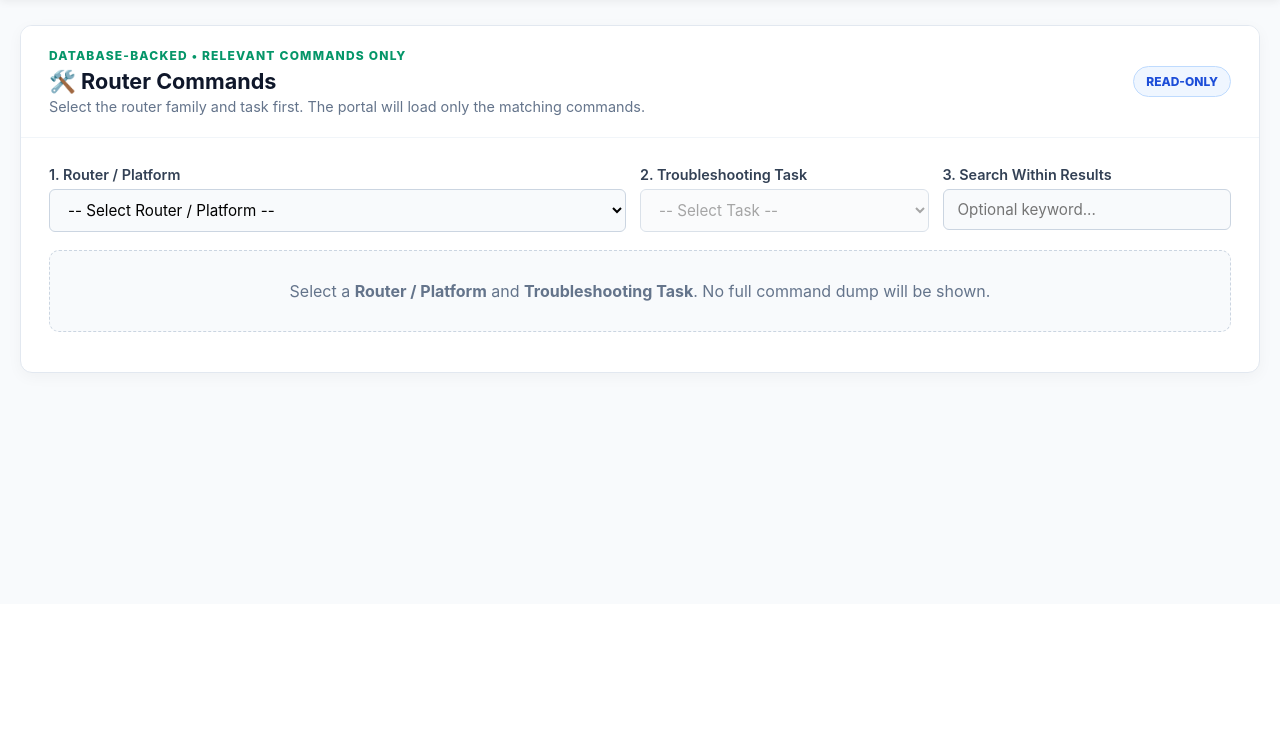
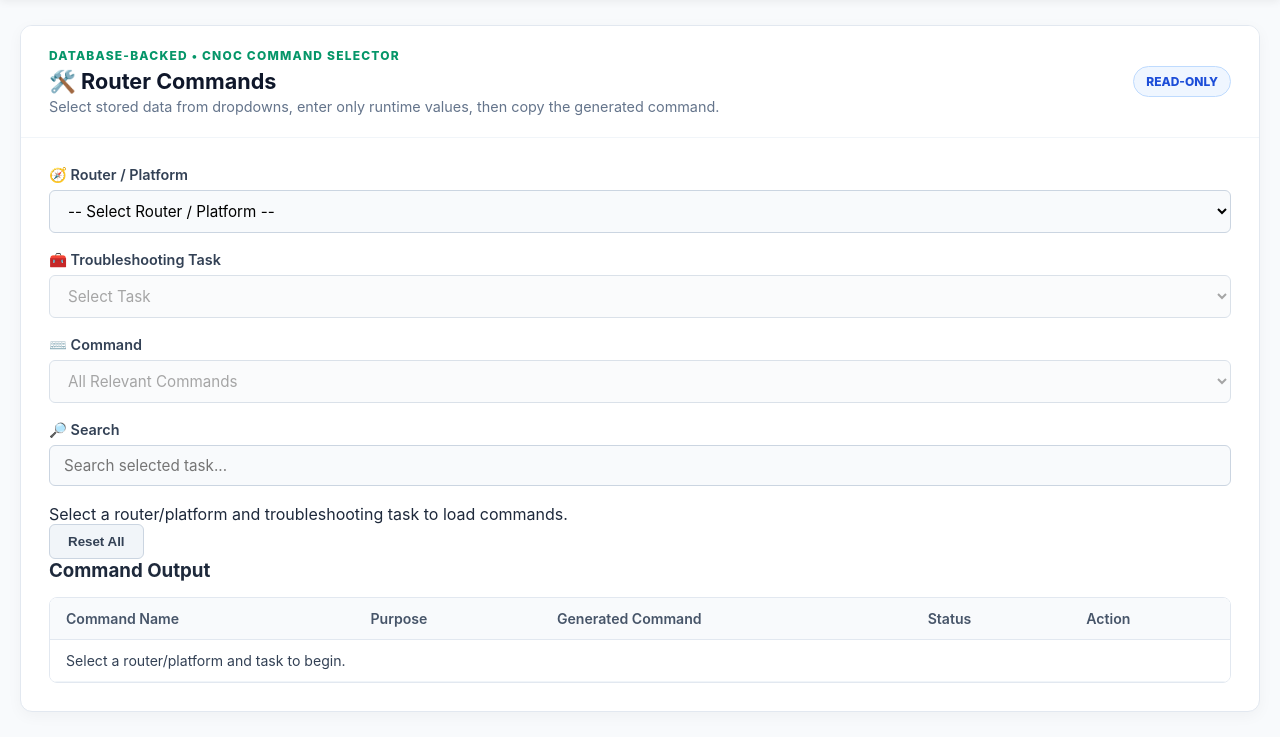
Before and after one commit to itsnasiralii/smartportal, a PHP site: page / in a window 1280 px wide, after a click on "🛠️ Router Commands". Shown: the part 196-933 px from the top of the page. Before the commit the page ends 571 px from the top, so only its background shows below. Run offline with PHP 8.4, Linux system fonts and the light colour scheme; the visitor is signed in with stand-in values (Sample User, id 1); data that the repository does not hold is empty.

Commit message:
Redesign Router Commands with NMS-style filter grid

```diff
--- a/console_panels.php
+++ b/console_panels.php
@@ -821,59 +821,119 @@
 
 <?php if (has_feature_access('router')): ?>
 <div id="tab-router" class="tab-content <?= ($active_tab_id ?? '') === 'tab-router' ? 'active' : '' ?>">
- <div class="panel-card">
+ <div class="panel-card router-shell">
   <div class="panel-header router-command-header">
    <div>
-    <div class="router-eyebrow">Database-backed • Relevant commands only</div>
+    <div class="router-eyebrow">Database-backed • CNOC command selector</div>
     <h2>🛠️ Router Commands</h2>
-    <p>Select the router family and task first. The portal will load only the matching commands.</p>
+    <p>Select stored data from dropdowns, enter only runtime values, then copy the generated command.</p>
    </div>
    <div class="router-readonly-badge">READ-ONLY</div>
   </div>
+
   <div class="panel-body">
-   <div class="router-command-toolbar">
+   <div class="router-filter-box">
+    <div class="router-filter-grid">
      <div class="form-group">
-     <label for="router-platform-filter">1. Router / Platform</label>
+      <label for="router-platform-filter">🧭 Router / Platform</label>
       <select id="router-platform-filter" onchange="handleRouterPlatformChange()">
-      <option value="">-- Select Router / Platform --</option>
+       <option value="">Select Router / Platform</option>
       </select>
      </div>
+
      <div class="form-group">
-     <label for="router-category-filter">2. Troubleshooting Task</label>
+      <label for="router-category-filter">🧰 Troubleshooting Task</label>
       <select id="router-category-filter" onchange="handleRouterCategoryChange()" disabled>
-      <option value="">-- Select Task --</option>
+       <option value="">Select Task</option>
       </select>
      </div>
+
      <div class="form-group">
-     <label for="router-command-filter">3. Search Within Results</label>
-     <input id="router-command-filter" type="search" placeholder="Optional keyword..." oninput="queueRouterCommandSearch()" disabled>
+      <label for="router-command-select">⌨️ Command</label>
+      <select id="router-command-select" onchange="handleRouterCommandSelection()" disabled>
+       <option value="">All Relevant Commands</option>
+      </select>
+     </div>
+
+     <div class="form-group">
+      <label for="router-command-filter">🔎 Search</label>
+      <input id="router-command-filter" type="search" placeholder="Search selected task..." oninput="queueRouterCommandSearch()" disabled>
+     </div>
+
+     <div class="form-group" data-router-var="vlan" hidden>
+      <label for="router-vlan">🔢 VLAN ID</label>
+      <input id="router-vlan" placeholder="e.g. 846" oninput="renderRouterCommands()">
+     </div>
+
+     <div class="form-group" data-router-var="trunk" hidden>
+      <label for="router-trunk">🔗 Eth-Trunk</label>
+      <input id="router-trunk" placeholder="e.g. 31" oninput="renderRouterCommands()">
+     </div>
+
+     <div class="form-group" data-router-var="ip" hidden>
+      <label for="router-ip">🌐 Destination IP</label>
+      <input id="router-ip" placeholder="e.g. 192.0.2.10" oninput="renderRouterCommands()">
+     </div>
+
+     <div class="form-group" data-router-var="vrf" hidden>
+      <label for="router-vrf">🧩 VPN / VRF</label>
+      <input id="router-vrf" placeholder="e.g. CUSTOMER_VRF" oninput="renderRouterCommands()">
+     </div>
+
+     <div class="form-group" data-router-var="peer_ip" hidden>
+      <label for="router-peer-ip">📡 BGP Peer IP</label>
+      <input id="router-peer-ip" placeholder="e.g. 192.0.2.2" oninput="renderRouterCommands()">
+     </div>
+
+     <div class="form-group" data-router-var="search" hidden>
+      <label for="router-config-search">🔍 Config Search Text</label>
+      <input id="router-config-search" placeholder="VLAN / IP / keyword" oninput="renderRouterCommands()">
+     </div>
+
+     <div class="form-group" data-router-var="policy" hidden>
+      <label for="router-policy">🛡️ Route Policy</label>
+      <input id="router-policy" placeholder="e.g. CUSTOMER_IMPORT" oninput="renderRouterCommands()">
+     </div>
+
+     <div class="form-group" data-router-var="prefix" hidden>
+      <label for="router-prefix">📚 IP Prefix List</label>
+      <input id="router-prefix" placeholder="e.g. CUSTOMER_PREFIX" oninput="renderRouterCommands()">
      </div>
     </div>
 
-   <div id="router-selection-hint" class="router-empty-state">
-    Select a <strong>Router / Platform</strong> and <strong>Troubleshooting Task</strong>. No full command dump will be shown.
-   </div>
-
-   <div id="router-variable-panel" class="router-variable-panel" hidden>
-    <div class="router-variable-title">
-     <div><strong>Required Command Variables</strong><small>Only fields needed by the selected commands are shown.</small></div>
-     <button type="button" class="btn-secondary" onclick="resetRouterCommandInputs(false)">Clear Values</button>
-    </div>
-    <div class="router-variable-grid">
-     <div class="form-group" data-router-var="vlan" hidden><label for="router-vlan">VLAN</label><input id="router-vlan" placeholder="e.g. 846" oninput="renderRouterCommands()"></div>
-     <div class="form-group" data-router-var="trunk" hidden><label for="router-trunk">Eth-Trunk</label><input id="router-trunk" placeholder="e.g. 31" oninput="renderRouterCommands()"></div>
-     <div class="form-group" data-router-var="ip" hidden><label for="router-ip">Destination IP</label><input id="router-ip" placeholder="e.g. 192.0.2.10" oninput="renderRouterCommands()"></div>
-     <div class="form-group" data-router-var="vrf" hidden><label for="router-vrf">VPN / VRF</label><input id="router-vrf" placeholder="e.g. CUSTOMER_VRF" oninput="renderRouterCommands()"></div>
-     <div class="form-group" data-router-var="peer_ip" hidden><label for="router-peer-ip">BGP Peer IP</label><input id="router-peer-ip" placeholder="e.g. 192.0.2.2" oninput="renderRouterCommands()"></div>
-     <div class="form-group" data-router-var="search" hidden><label for="router-config-search">Config Search Text</label><input id="router-config-search" placeholder="VLAN / IP / keyword" oninput="renderRouterCommands()"></div>
-     <div class="form-group" data-router-var="policy" hidden><label for="router-policy">Route Policy</label><input id="router-policy" placeholder="e.g. CUSTOMER_IMPORT" oninput="renderRouterCommands()"></div>
-     <div class="form-group" data-router-var="prefix" hidden><label for="router-prefix">IP Prefix List</label><input id="router-prefix" placeholder="e.g. CUSTOMER_PREFIX" oninput="renderRouterCommands()"></div>
+    <div class="router-filter-footer">
+     <div id="router-selection-hint">Select a router/platform and troubleshooting task to load commands.</div>
+     <button type="button" class="btn-secondary" onclick="resetRouterCommandInputs(true)">Reset All</button>
     </div>
    </div>
 
-   <div id="router-flow-note" class="router-flow-note" hidden><strong>Suggested flow:</strong> Interface → ARP → VPN/VRF → Ping → Routing Table → BGP / Policy</div>
-   <div id="router-command-count" class="router-command-count"></div>
-   <div id="router-command-list" class="router-command-grid"></div>
+   <div id="router-flow-note" class="router-flow-note" hidden>
+    <strong>Recommended troubleshooting flow:</strong> Interface → ARP → VPN/VRF → Ping → Routing → BGP / Policy
+   </div>
+
+   <div class="router-results-head">
+    <div>
+     <h3>Command Output</h3>
+     <span id="router-command-count" class="router-command-count"></span>
+    </div>
+   </div>
+
+   <div class="table-responsive router-table-wrap">
+    <table class="data-table router-command-table">
+     <thead>
+      <tr>
+       <th>Command Name</th>
+       <th>Purpose</th>
+       <th>Generated Command</th>
+       <th>Status</th>
+       <th>Action</th>
+      </tr>
+     </thead>
+     <tbody id="router-command-tbody">
+      <tr><td colspan="5" class="router-table-empty">Select a router/platform and task to begin.</td></tr>
+     </tbody>
+    </table>
+   </div>
   </div>
  </div>
 </div>
```
Lines whose indentation alone changed are shown as unchanged.
